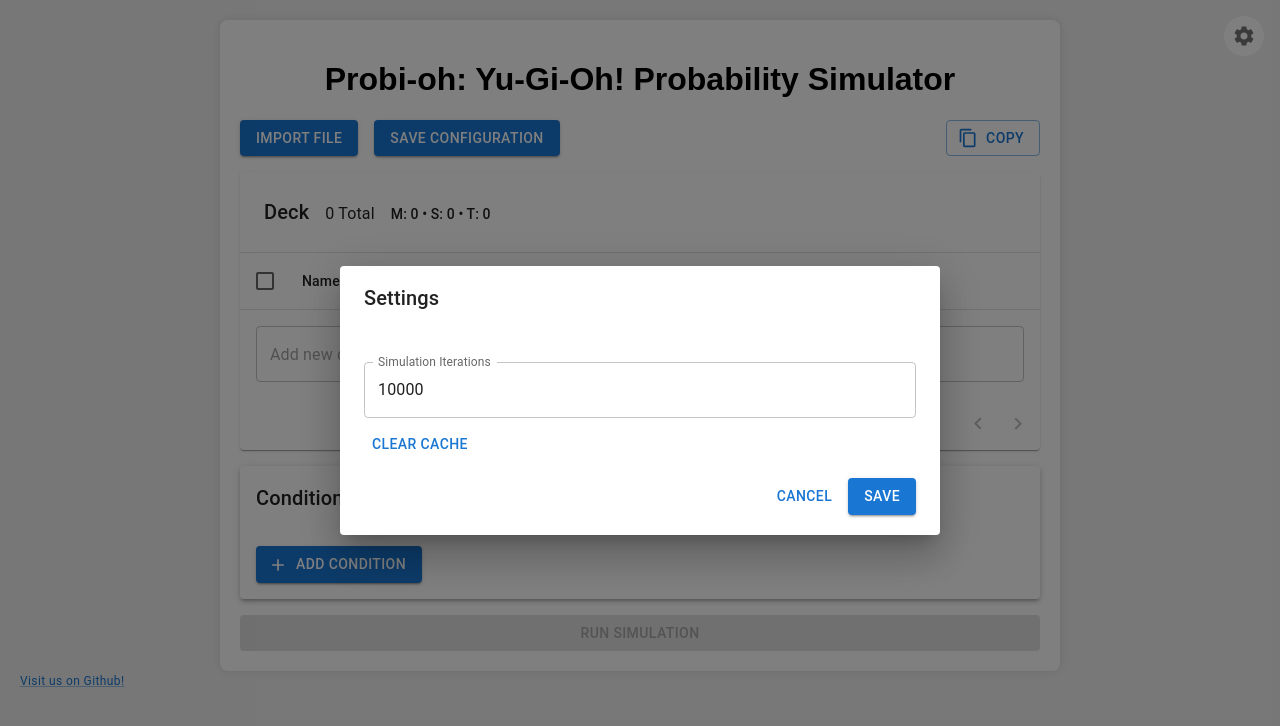
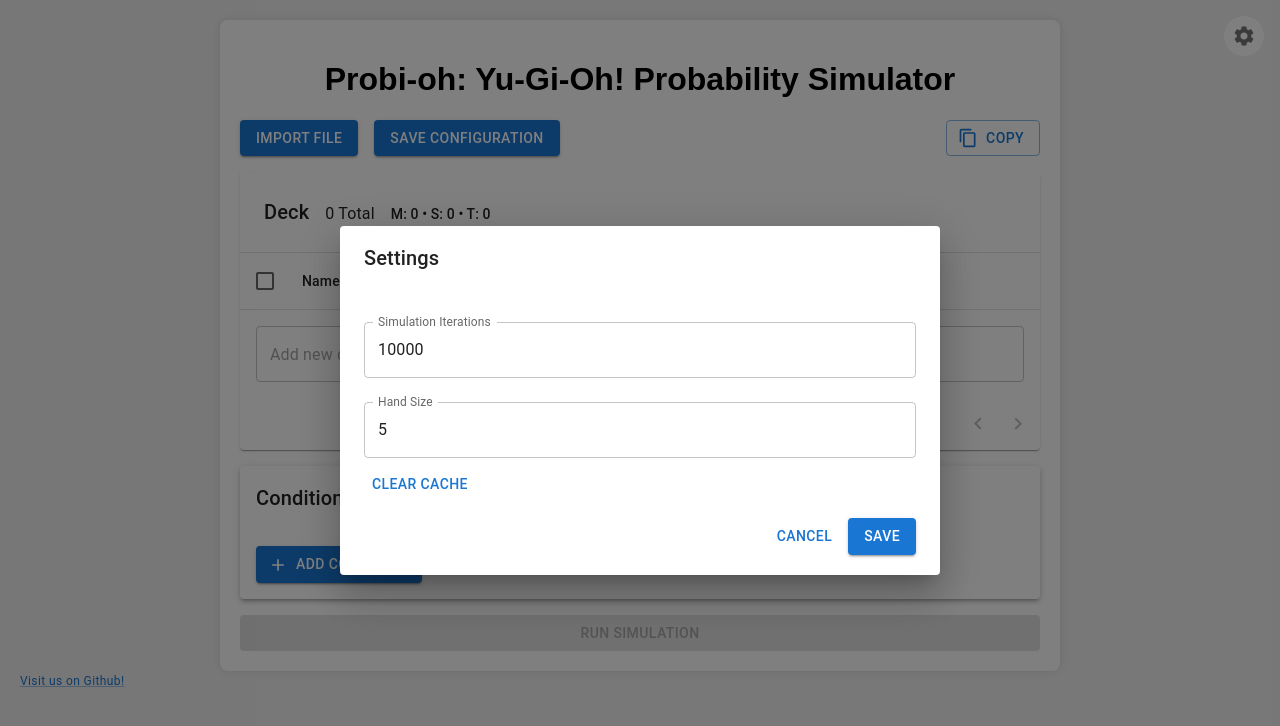
Before and after one commit to CodeFatherG/probi-oh, a React app: page / in a window 1280 px wide. Both pictures are taken after a click on the button 1244 px from the left and 36 px from the top of the page. Shown: the top 726 px of the page. Built offline with nearby package versions, Linux system fonts and the light colour scheme.

Commit message:
Add hand size to settings

```diff
--- a/src/App.tsx
+++ b/src/App.tsx
@@ -26,7 +26,11 @@
     const [conditionData, setConditionData, clearConditionData] = useLocalStorage<string[]>("conditionDataStore", []);
     const [errorMessage, setErrorMessage] = useState('');
     const [isLoading, setIsLoading] = useState(false);
-    const [settings, setSettings, clearSettings] = useLocalStorage<Settings>("settings", { simulationIterations: 10000, clearCache: false });
+    const [settings, setSettings, clearSettings] = useLocalStorage<Settings>("settings", {
+        simulationIterations: 10000,
+        simulationHandSize: 5,
+        clearCache: false
+    });
     const [settingsOpen, setSettingsOpen] = useState(false);
 
     const autocompleteOptions = useMemo(() => {
--- a/src/components/LocalStorage.tsx
+++ b/src/components/LocalStorage.tsx
@@ -8,7 +8,19 @@
 
         try {
             const item = window.localStorage.getItem(key);
-            return item ? JSON.parse(item) : initialValue;
+            if (item) {
+                const parsedItem = JSON.parse(item);
+                if (Array.isArray(initialValue)) {
+                    // If initialValue is an array, ensure parsedItem is also an array
+                    return (Array.isArray(parsedItem) ? parsedItem : []) as T;
+                } else if (typeof initialValue === 'object' && initialValue !== null) {
+                    // If initialValue is an object, merge missing properties
+                    return { ...initialValue, ...parsedItem } as T;
+                }
+                // For primitive types, return the parsed item as is
+                return parsedItem as T;
+            }
+            return initialValue;
         } catch (error) {
             console.warn(`Error reading localStorage key "${key}":`, error);
             return initialValue;
@@ -35,10 +47,10 @@
 
     const clearStorage = () => {
         try {
-          window.localStorage.removeItem(key);
-          setStoredValue(initialValue);
+            window.localStorage.removeItem(key);
+            setStoredValue(initialValue);
         } catch (error) {
-          console.log(error);
+            console.log(error);
         }
     };
 
--- a/src/components/SettingsDialog.tsx
+++ b/src/components/SettingsDialog.tsx
@@ -3,6 +3,7 @@
 
 export interface Settings {
     simulationIterations: number;
+    simulationHandSize: number;
     clearCache: boolean;
 }
 
@@ -60,6 +61,21 @@
                             }
                         }}
                     />
+                    <TextField
+                        fullWidth
+                        label="Hand Size"
+                        type="number"
+                        name="simulationHandSize"
+                        value={localSettings.simulationHandSize}
+                        onChange={handleChange}
+                        margin="normal"
+                        onKeyPress={(e) => {
+                            if (e.key === 'Enter') {
+                                e.preventDefault(); // Prevent form submission on Enter
+                                handleSave();
+                            }
+                        }}
+                    />
                     <Button
                         onClick={() => {
                             localSettings.clearCache = true;
--- a/src/components/SimulationRunner.tsx
+++ b/src/components/SimulationRunner.tsx
@@ -65,7 +65,7 @@
             console.log(`Cards: ${Array.from(cards, ([card, details]) => `${card}: ${details.qty || 1}`).join(', ')}`);
             const deck = buildDeck(cards);
 
-            const sims = await simulateDraw(deck, conditions, 5, settings.simulationIterations);
+            const sims = await simulateDraw(deck, conditions, settings.simulationHandSize, settings.simulationIterations);
             const report = Report.generateReports(sims);
 
             setReportData(report);
```
